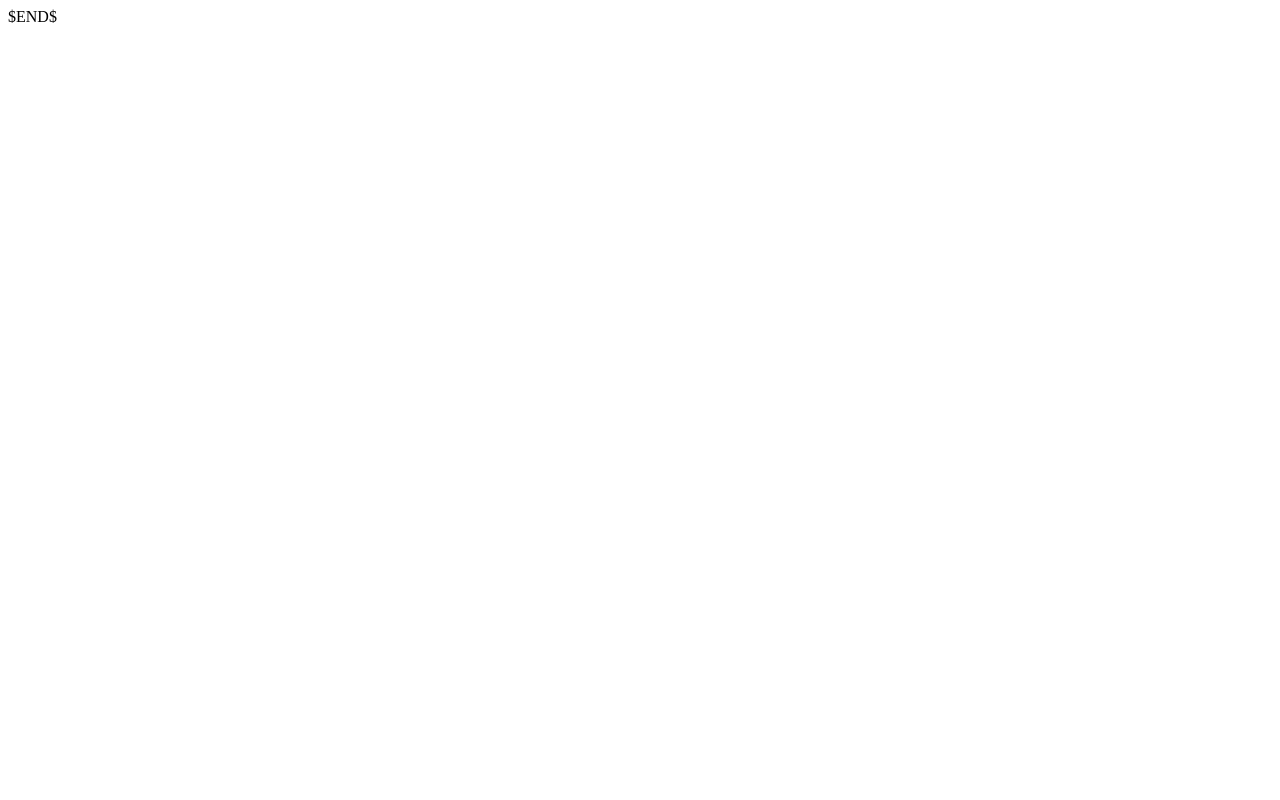
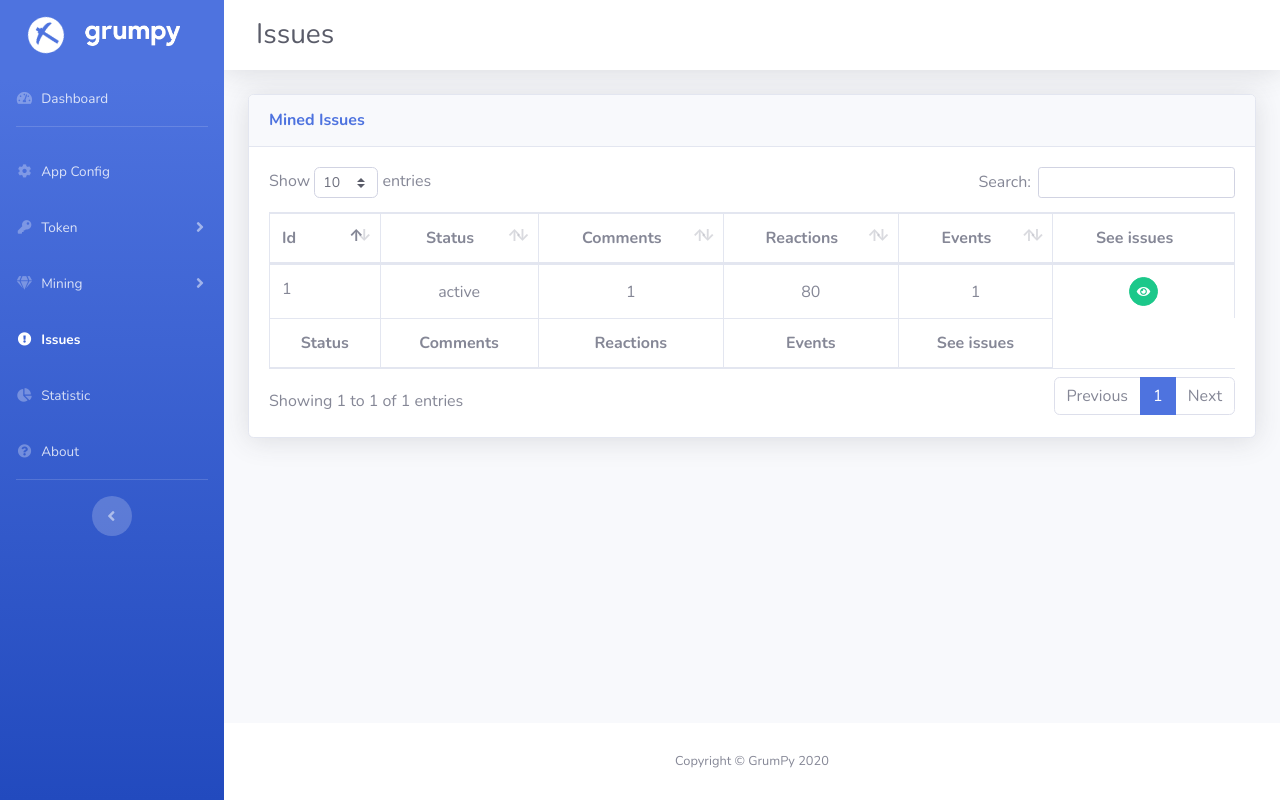
Before and after one commit to arieslab/GrumPy, a Django app: page /showListOfIssues/1 in a window 1280 px wide. Before the commit the page is almost empty. Run offline with Django 3.2, Linux system fonts and the light colour scheme; tables that the repository leaves empty hold one stand-in row (values such as "Sample post"); a database or web service that is not in the repository returns one stand-in record (values such as "Sample title"); parts of the project's set-up code (start-up, migrations or seed data) failed here and were passed over; some libraries are stand-ins or nearby versions.

Commit message:
Adding new page to show the issues in the repository

```diff
--- a/Miner/templates/miner/showListOfIssues.html
+++ b/Miner/templates/miner/showListOfIssues.html
@@ -1,10 +1,87 @@
-<!DOCTYPE html>
-<html lang="en">
-<head>
-    <meta charset="UTF-8">
-    <title>$Title$</title>
-</head>
-<body>
-$END$
-</body>
-</html>
+{% extends 'base.html' %}
+
+{% block title %} Grumpy {% endblock %}
+
+
+{% block title_page %}Issues{% endblock %}
+
+
+{% block import_css %}
+<!-- Custom styles for this page -->
+<link href="../../static/vendor/datatables/dataTables.bootstrap4.min.css" rel="stylesheet">
+{% endblock %}
+
+{% block issues_active %}active{% endblock %}
+
+
+
+{% block content %}
+
+<!-- DataTales Example -->
+<div class="card shadow mb-4">
+    <div class="card-header py-3">
+        <h6 class="m-0 font-weight-bold text-primary">Mined Issues</h6>
+    </div>
+    <div class="card-body">
+        <div class="table-responsive">
+            <table class="table table-bordered" id="dataTable" width="100%" cellspacing="0">
+                <thead>
+                <tr>
+                    <th>Id</th>
+                    <th style="text-align: center;vertical-align: middle;">Status</th>
+                    <th style="text-align: center;vertical-align: middle;">Comments</th>
+                    <th style="text-align: center;vertical-align: middle;">Reactions</th>
+                    <th style="text-align: center;vertical-align: middle;">Events</th>
+                    <th class="action th sorting_desc_disabled th sorting_asc_disabled" id="action" style="text-align: center;vertical-align: middle;">See issues</th>
+                </tr>
+                </thead>
+                <tfoot>
+                <tr>
+                     <th style="text-align: center;vertical-align: middle;">Status</th>
+                    <th style="text-align: center;vertical-align: middle;">Comments</th>
+                    <th style="text-align: center;vertical-align: middle;">Reactions</th>
+                    <th style="text-align: center;vertical-align: middle;">Events</th>
+                    <th class="action th sorting_desc_disabled th sorting_asc_disabled"  style="text-align: center;vertical-align: middle;">See issues</th>
+                </tr>
+                </tfoot>
+                <tbody>
+                {% for i in Issues_List %}
+                <tr>
+
+                    <td>{{ i.id }}</td>
+                    <td style="text-align: center;vertical-align: middle;">{{ i.status }}</td>
+                    <td style="text-align: center;vertical-align: middle;">{{ i.comments }}</td>
+                    <td style="text-align: center;vertical-align: middle;">{{ i.reactions }}</td>
+                    <td style="text-align: center;vertical-align: middle;">{{ i.events }}</td>
+                    <td style="text-align: center;vertical-align: middle;">
+                        <form action="{% url 'showListOfIssues' i.id %}" method="post">
+                            <a href="#" class="btn btn-success btn-circle btn-sm">
+                                <i class="fas fa-eye"></i>
+                            </a>
+                    </td>
+
+                </tr>
+                {% endfor %}
+                </tbody>
+            </table>
+        </div>
+    </div>
+</div>
+
+{% endblock %}
+
+
+{% block import_script %}
+<!--IMPORT SCRIPTS -->
+
+<!-- Page level plugins -->
+<script src="../../static/vendor/datatables/jquery.dataTables.min.js"></script>
+<script src="../../static/vendor/datatables/dataTables.bootstrap4.min.js"></script>
+
+<!-- Page level custom scripts -->
+<script src="../../static/js/demo/datatables-demo.js"></script>
+
+
+<script src="../../static/js/script.js"></script>
+
+{% endblock %}
```
